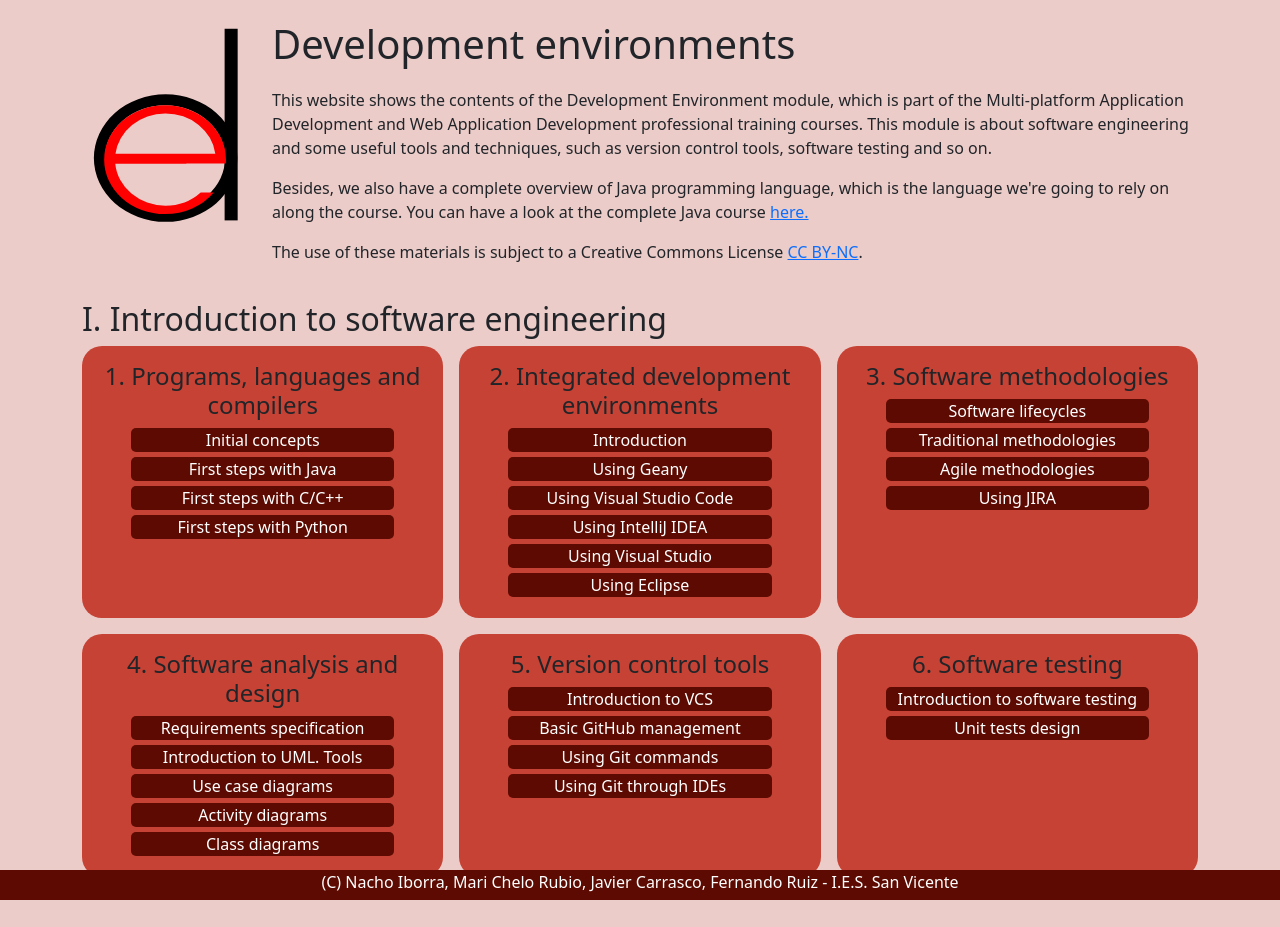
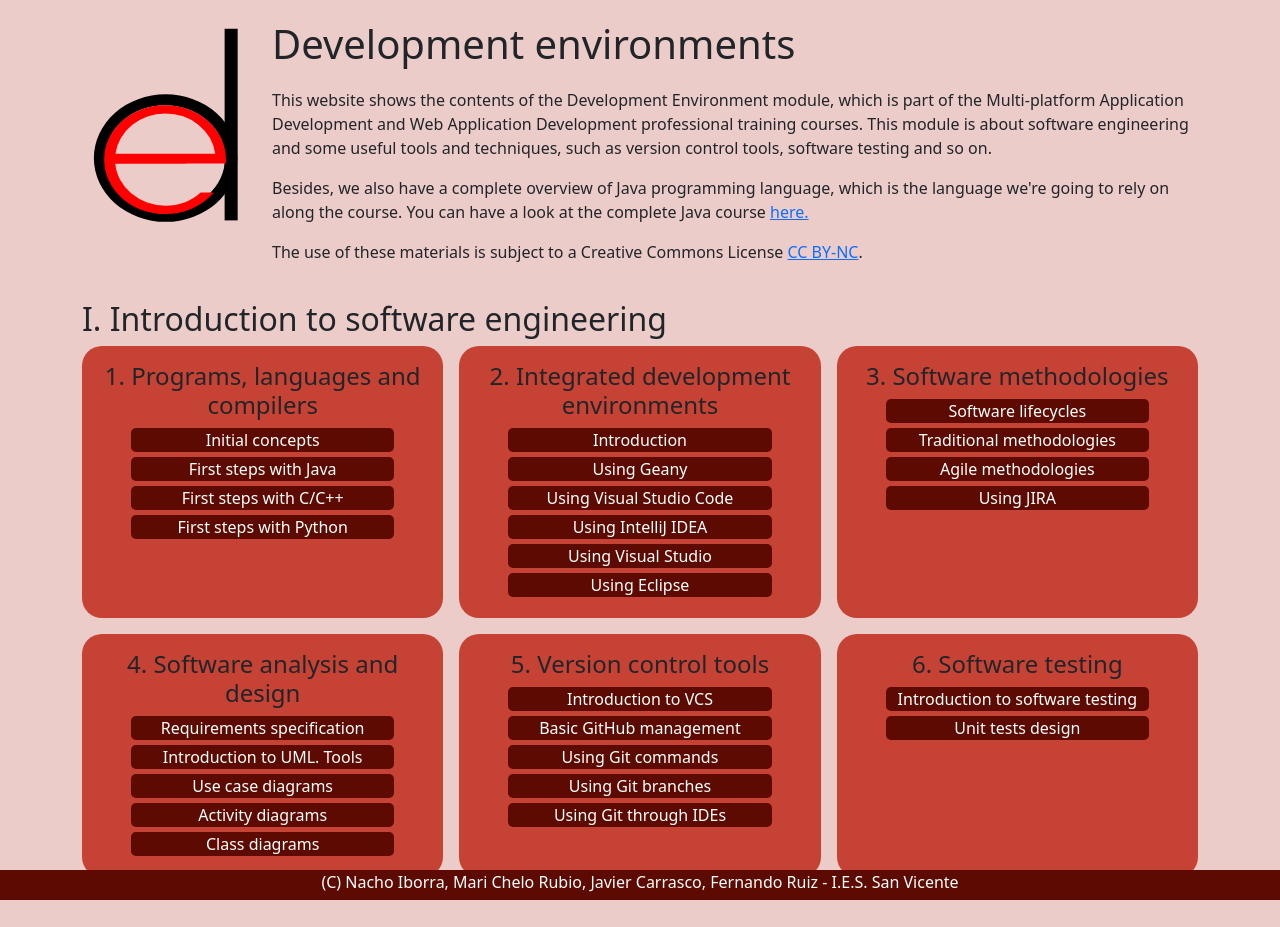
Before and after one commit to fperezIES/entornos, a Jekyll site: the page built from index.html, in a window 1280 px wide. Built offline with Jekyll 4.4.1, drawn with Linux system fonts in a browser that asks for light colours.

Commit message:
Added git branches to main page

```diff
--- a/index.html
+++ b/index.html
@@ -70,6 +70,7 @@ title: Development Environments
             <a href="md/en/05a">Introduction to VCS</a>
             <a href="md/en/05b">Basic GitHub management</a>
             <a href="md/en/05c">Using Git commands</a>
+            <a href="md/en/05e">Using Git branches</a>
             <a href="md/en/05d">Using Git through IDEs</a>
         </div>
     </div>
```
